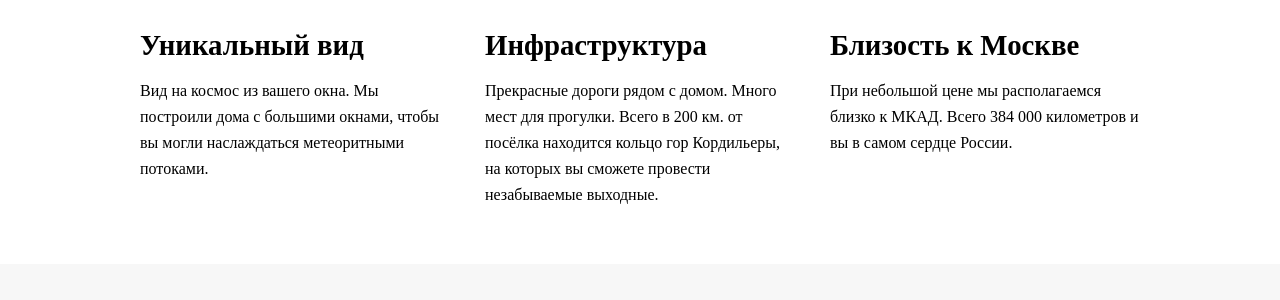
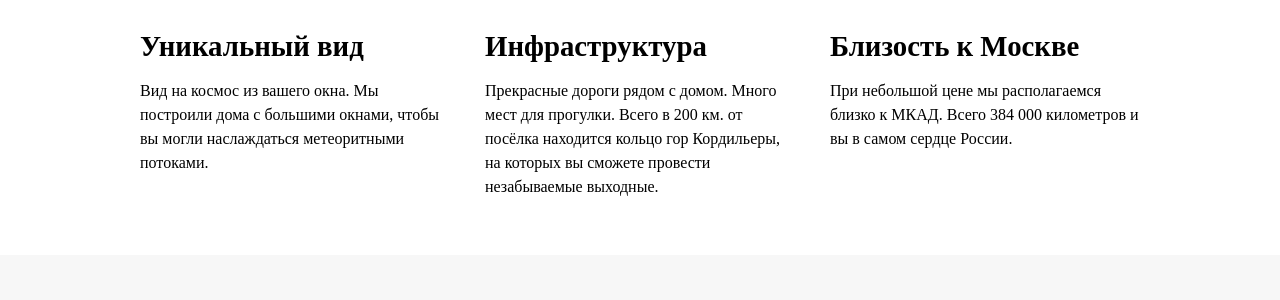
Before and after one commit to Barrierok/lcd-moon-sea, a website: page landing/index.html in a window 1280 px wide. Shown: the part 473-773 px from the top of the page. Drawn offline with Linux system fonts and the light colour scheme.

Commit message:
Рефакторинг

```diff
--- a/landing/styles/style.css
+++ b/landing/styles/style.css
@@ -32,7 +32,7 @@ h2 {
 }
 
 p {
-  line-height: 26px;
+  line-height: 1.5em;
   padding: 0.5rem 0;
 }
 
```
